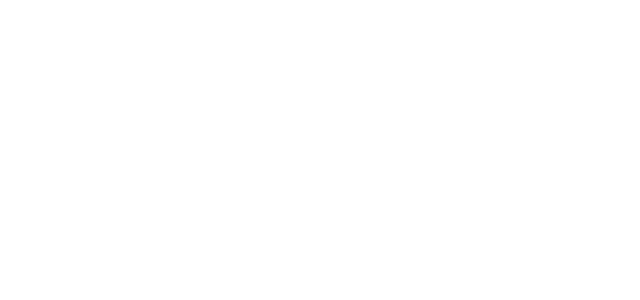
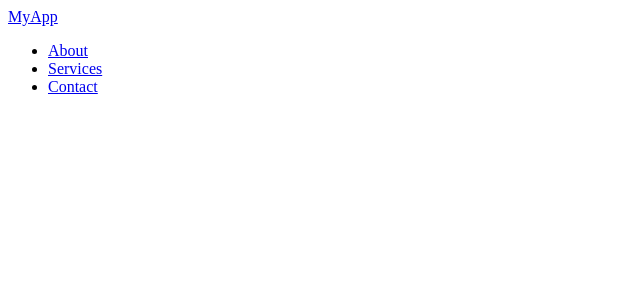
Before and after one commit to Tiagotj7/SistemaDeMonitoramentoDeSites, a Next.js app: page / in a window 1280 px wide. Shown: the top 300 px of the page, without its empty margins (0-640 px from the left). Built offline with nearby package versions, Linux system fonts and the light colour scheme.

Commit message:
navbar add

```diff
--- a/app/page.tsx
+++ b/app/page.tsx
@@ -1,8 +1,13 @@
+import React from 'react';
+
+import { Main as NavBar } from '../components/NavBar';
 
 export default function Page() {
   return (
     <main className="min-h-screen">
 
+      <NavBar />
+
     </main>
   );
 }
--- /dev/null
+++ b/components/NavBar.tsx
@@ -0,0 +1,19 @@
+'use client';
+import React from 'react';
+
+export const Main = () => {
+  return (
+
+    <div className="navbar-container">
+        <nav className="navbar">
+            <a href="/" className="navbar-logo">MyApp</a>
+            <ul className="navbar-links">
+                <li><a href="/about">About</a></li>
+                <li><a href="/services">Services</a></li>
+                <li><a href="/contact">Contact</a></li>
+            </ul>
+        </nav>
+    </div>
+
+  );
+};
```
Also changed, not shown: 1 other file (tests, documents, lock files or other folders).
